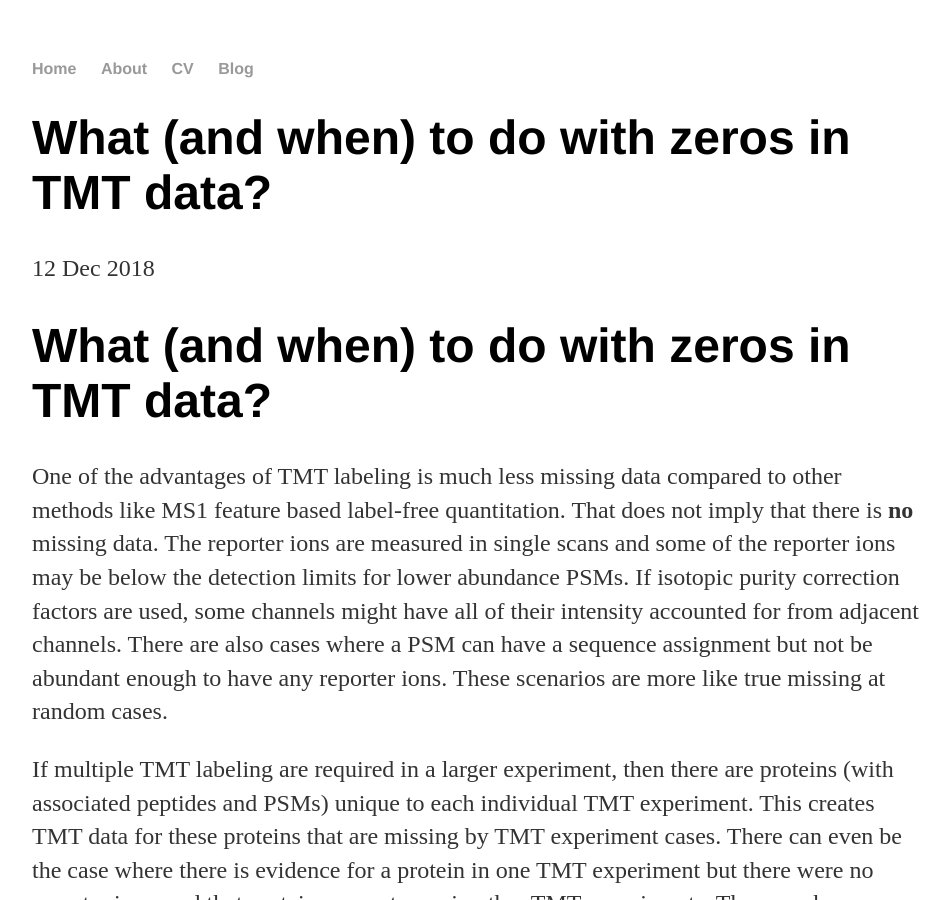
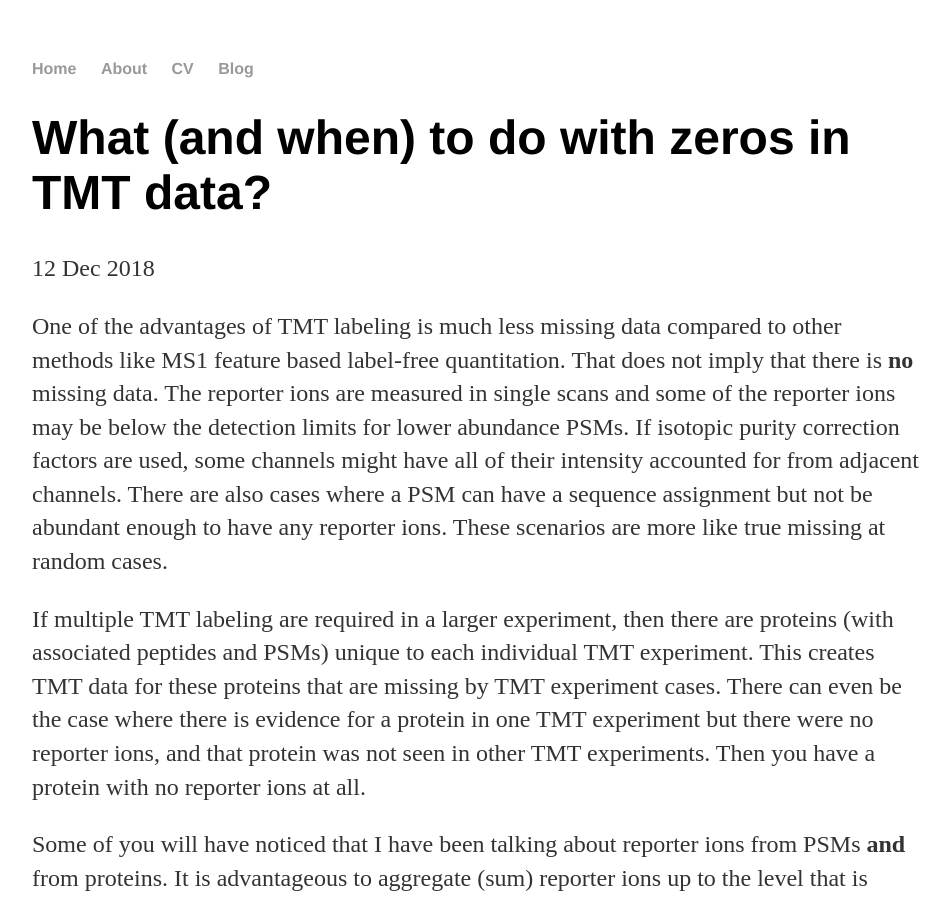
Before and after one commit to pwilmart/pwilmart.github.io, a Jekyll site: the page built from _posts/2018-12-12-TMT-zero-replacement.md, in a window 1280 px wide and 900 px high. Shown: the whole window, without its empty margins (160-1110 px from the left). Built offline with Jekyll 4.4.1, drawn with Linux system fonts in a browser that asks for light colours.

Commit message:
edits to entry

```diff
--- a/_posts/2018-12-12-TMT-zero-replacement.md
+++ b/_posts/2018-12-12-TMT-zero-replacement.md
@@ -3,8 +3,6 @@ layout: post
 title: "What (and when) to do with zeros in TMT data?"
 date: 2018-12-12
 ---
-
-# What (and when) to do with zeros in TMT data?
 
 One of the advantages of TMT labeling is much less missing data compared to other methods like MS1 feature based label-free quantitation. That does not imply that there is **no** missing data. The reporter ions are measured in single scans and some of the reporter ions may be below the detection limits for lower abundance PSMs. If isotopic purity correction factors are used, some channels might have all of their intensity accounted for from adjacent channels. There are also cases where a PSM can have a sequence assignment but not be abundant enough to have any reporter ions. These scenarios are more like true missing at random cases.
 
```
